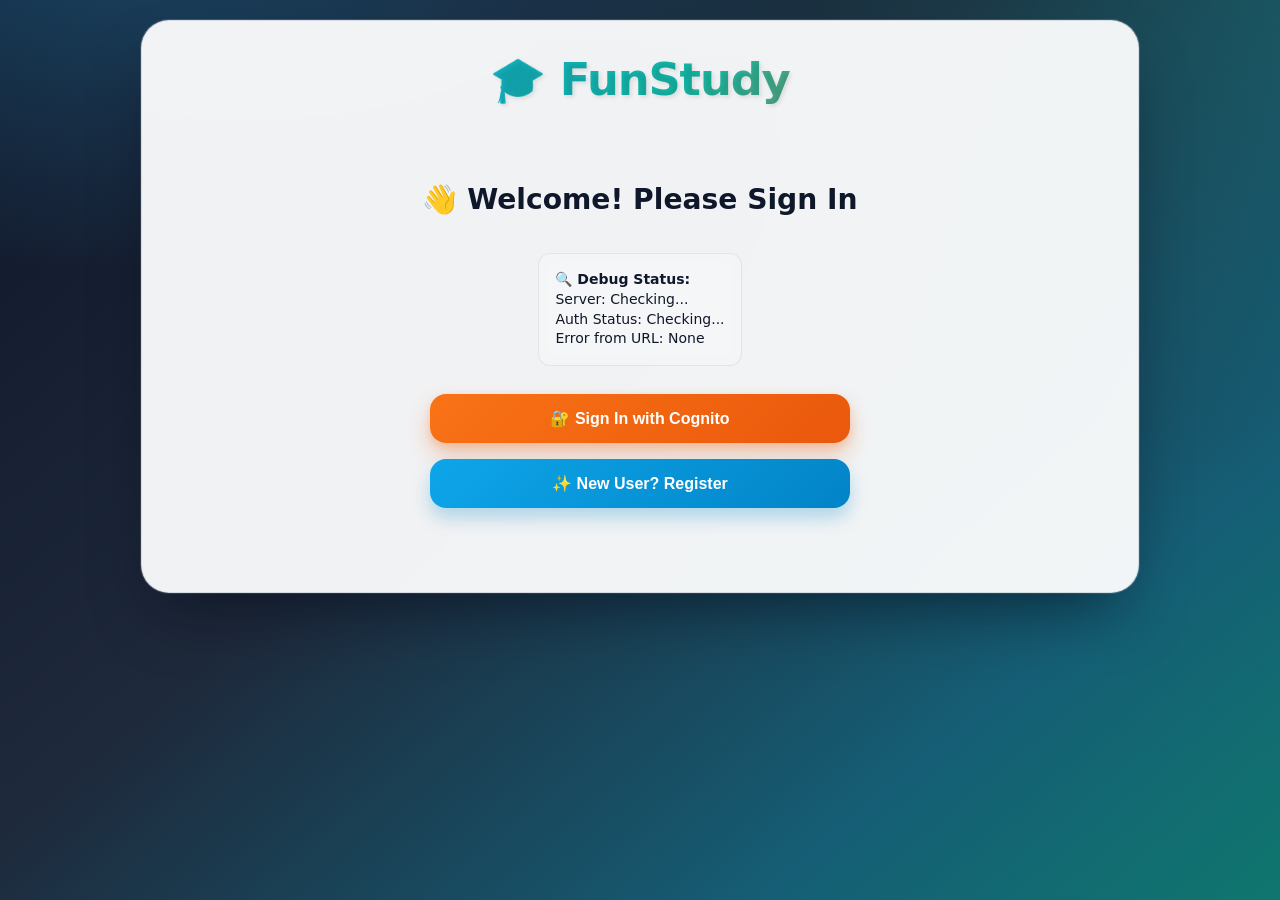
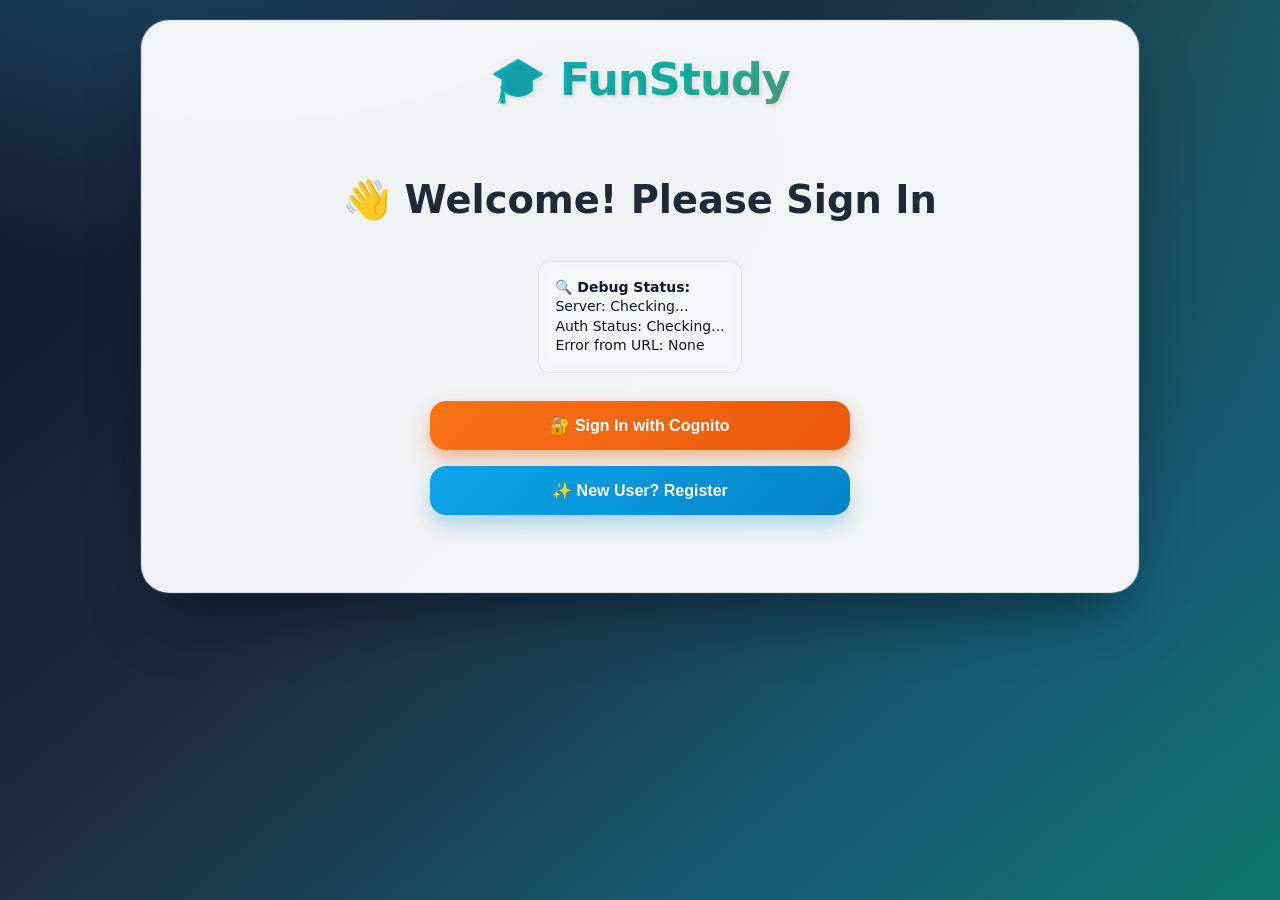

Match section heading typography to main title: larger Baloo 2 font in black

--- a/frontend/public/css/styles.css
+++ b/frontend/public/css/styles.css
@@ -115,9 +115,10 @@ h1 {
 }
 
 h2 {
-    color: var(--text-main);
+    font-family: 'Baloo 2', 'Poppins', system-ui, sans-serif;
+    color: #1f2937;
     margin-bottom: 16px;
-    font-size: clamp(1.35rem, 2.2vw, 1.9rem);
+    font-size: clamp(1.8rem, 3vw, 2.4rem);
     font-weight: 700;
 }
 
